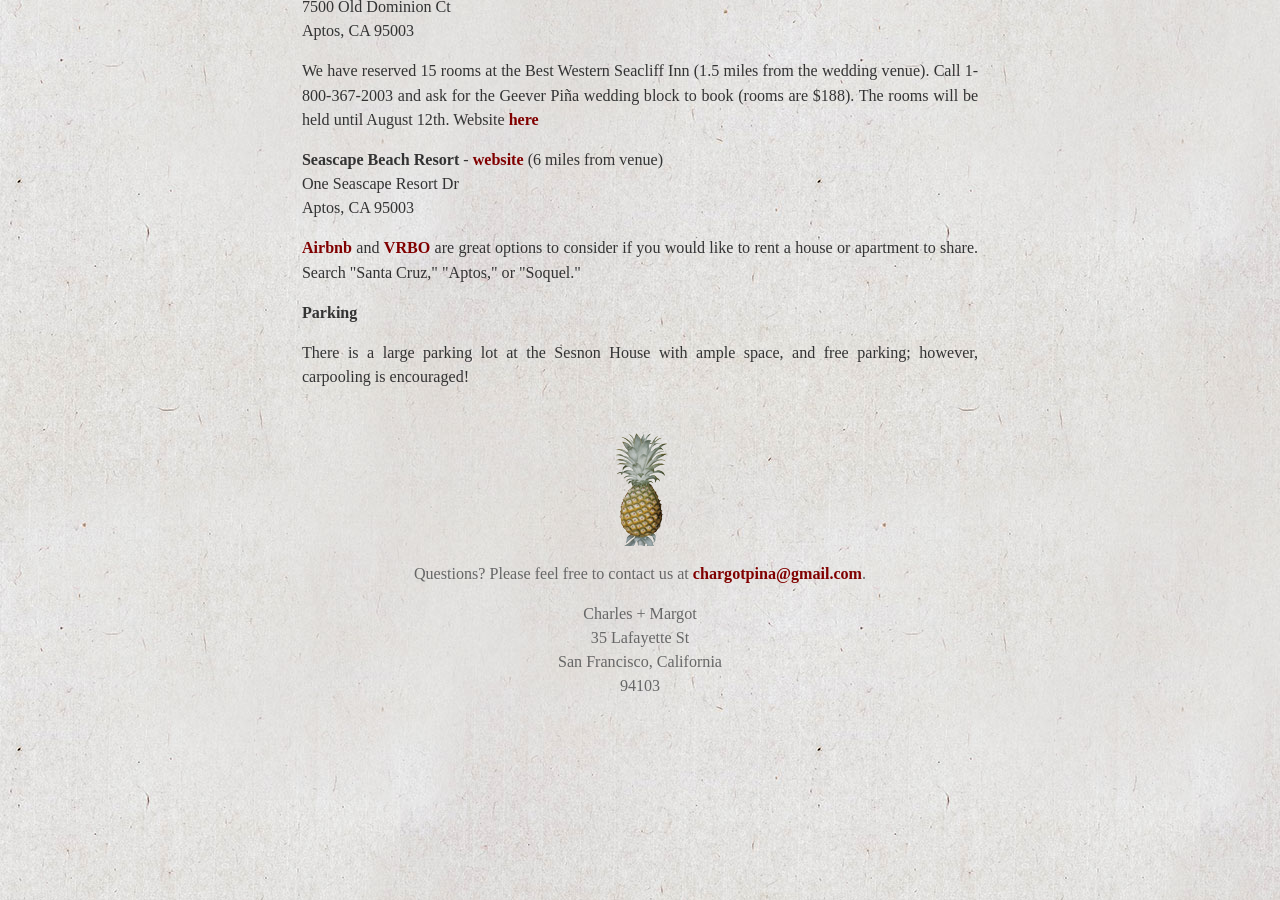
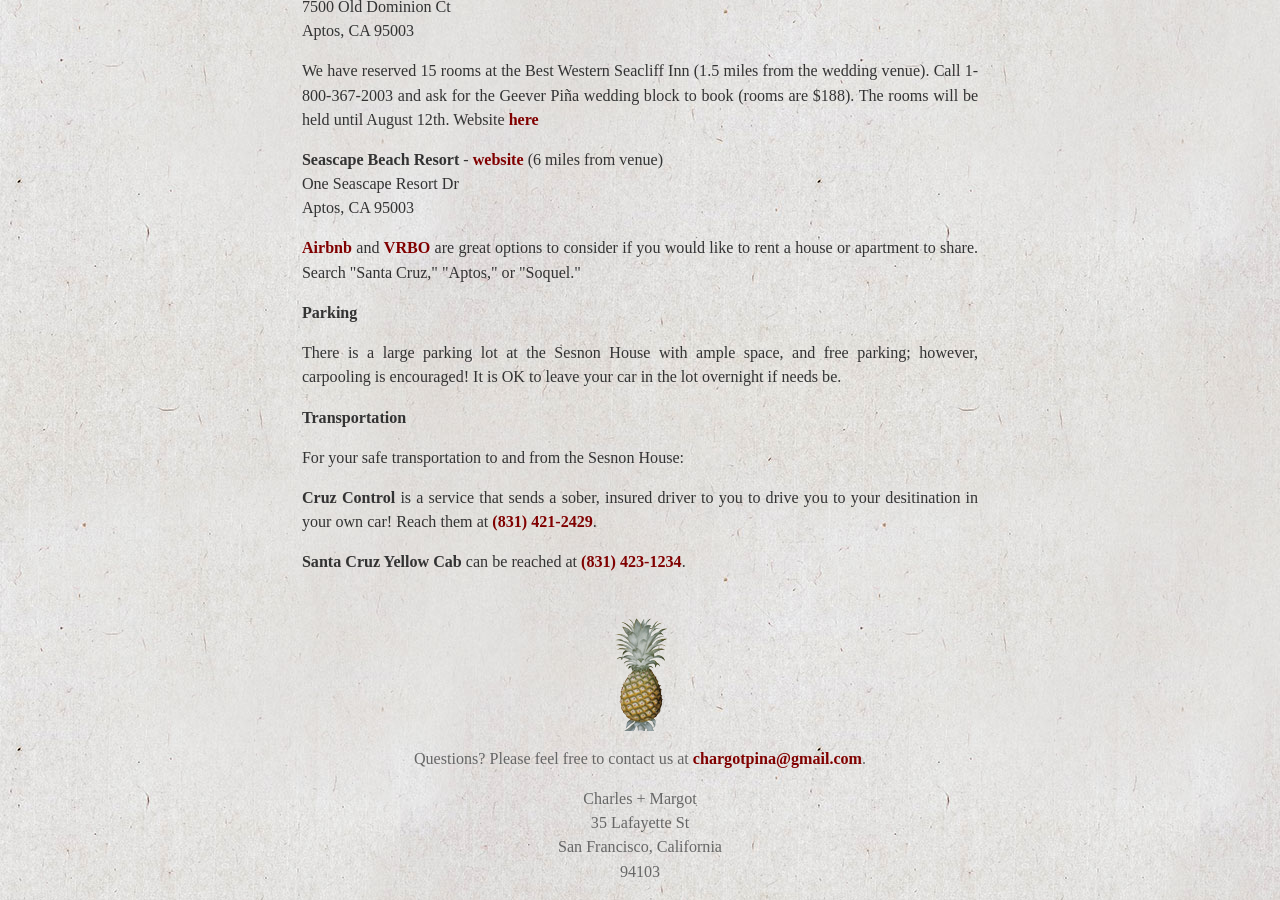
Before and after one commit to charlespina/wedding-site, a Jekyll site: the page built from travel.html, in a window 1280 px wide and 900 px high, scrolled down 1448 px. Built offline with Jekyll 4.4.1, drawn with Linux system fonts in a browser that asks for light colours; some web fonts are replaced; Markdown is read by kramdown in place of the engine named in the settings; some of the changed text lies outside the part shown.

Commit message:
added time changes, taxi info

```diff
--- a/registry.html
+++ b/registry.html
@@ -11,7 +11,7 @@ title: Gift Registry
     Or, if you'd like to help sponsor some of our honeymoon activities
     (our dream is to travel to <strike>Scotland</strike> Japan), please
     consider taking a look at the website for our
-    <a href="https://www.wanderable.com/hm/MargotandCharles">honey moon fund</a>.
+    <a href="https://www.wanderable.com/hm/MargotandCharles">honeymoon fund</a>.
     There you can pitch in for things like a stay at a bed and breakfast, a
     scotch tasting, or a couple of giant bowls of ramen.
     </p>
--- a/travel.html
+++ b/travel.html
@@ -4,7 +4,7 @@ title: Travel + Acommodations
 ---
 
 <div id="travel">
-    <h1>Travel + Acommodations</h1>
+    <h1>Travel, Acommodations &amp; Transportation</h1>
 
     <div>
         <h2>Venue</h2>
@@ -45,14 +45,32 @@ title: Travel + Acommodations
         </p>
 
         <p>
-        <a href="https://www.airbnb.com/">Airbnb</a> and <a href="www.vrbo.com/">VRBO</a> are great options to consider if you would like to rent a house or apartment to share. Search "Santa Cruz," "Aptos," or "Soquel."
+        <a href="https://www.airbnb.com/">Airbnb</a> and <a
+            href="www.vrbo.com/">VRBO</a> are great options to consider if you
+        would like to rent a house or apartment to share. Search "Santa Cruz,"
+        "Aptos," or "Soquel."
         </p>
     </div>
 
     <div>
         <h2>Parking</h2>
         <p>
-        There is a large parking lot at the Sesnon House with ample space, and free parking; however, carpooling is encouraged!
+        There is a large parking lot at the Sesnon House with ample space, and
+        free parking; however, carpooling is encouraged! It is OK to leave your
+        car in the lot overnight if needs be.
+        </p>
+    </div>
+    <div>
+        <h2>Transportation</h2>
+        <p>
+        For your safe transportation to and from the Sesnon House:
+        </p>
+        <p>
+        <b>Cruz Control</b> is a service that sends a sober, insured driver to you to drive you to your desitination in your own car! Reach them at
+        <a href="tel:+18314212429">(831) 421-2429</a>.
+        </p>
+        <p>
+        <b>Santa Cruz Yellow Cab</b> can be reached at <a href="tel:+18314231234">(831) 423-1234</a>.
         </p>
     </div>
 </div>
```
Also changed, not shown: index.html (+6 -8 lines), 3 other files.
